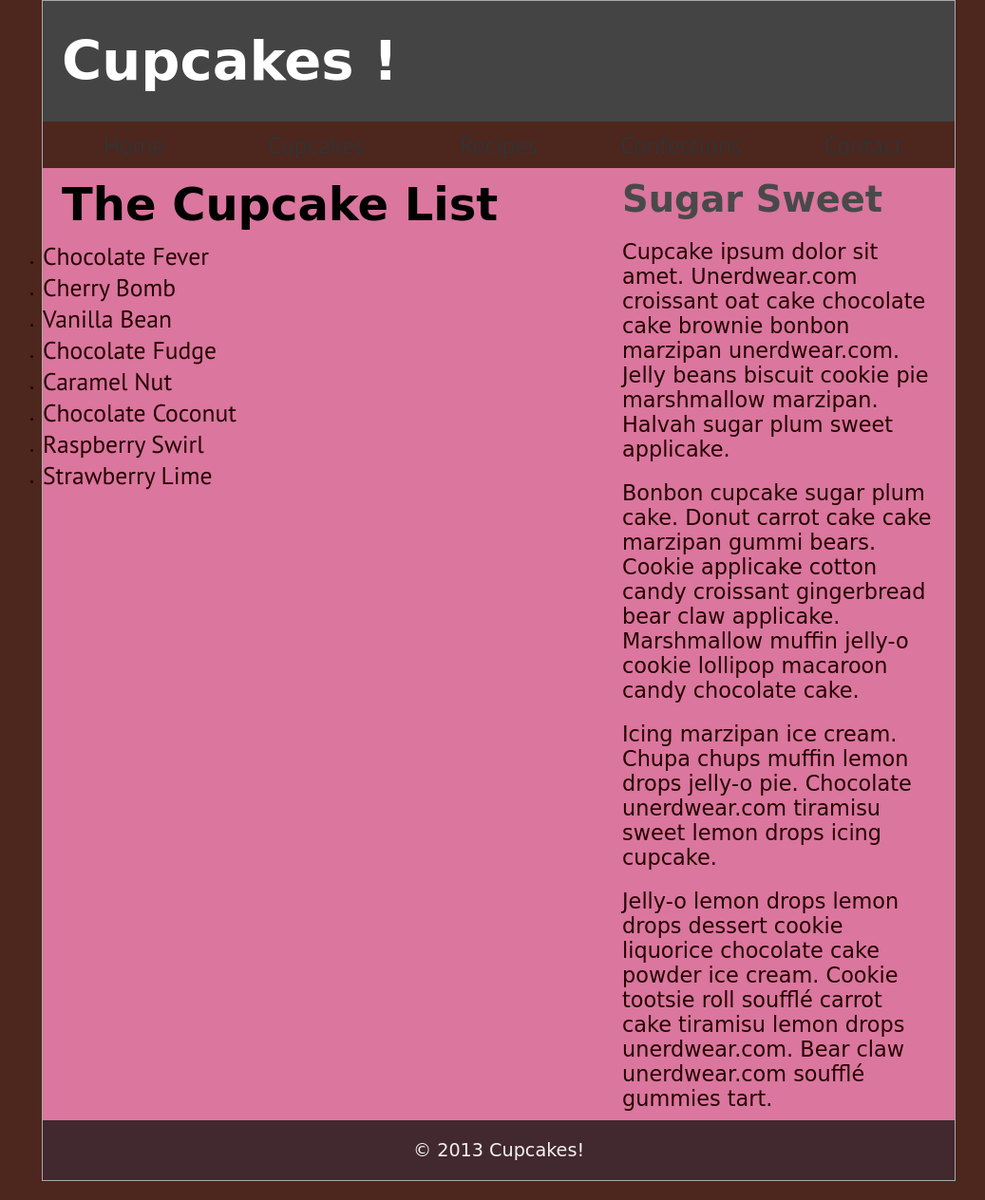
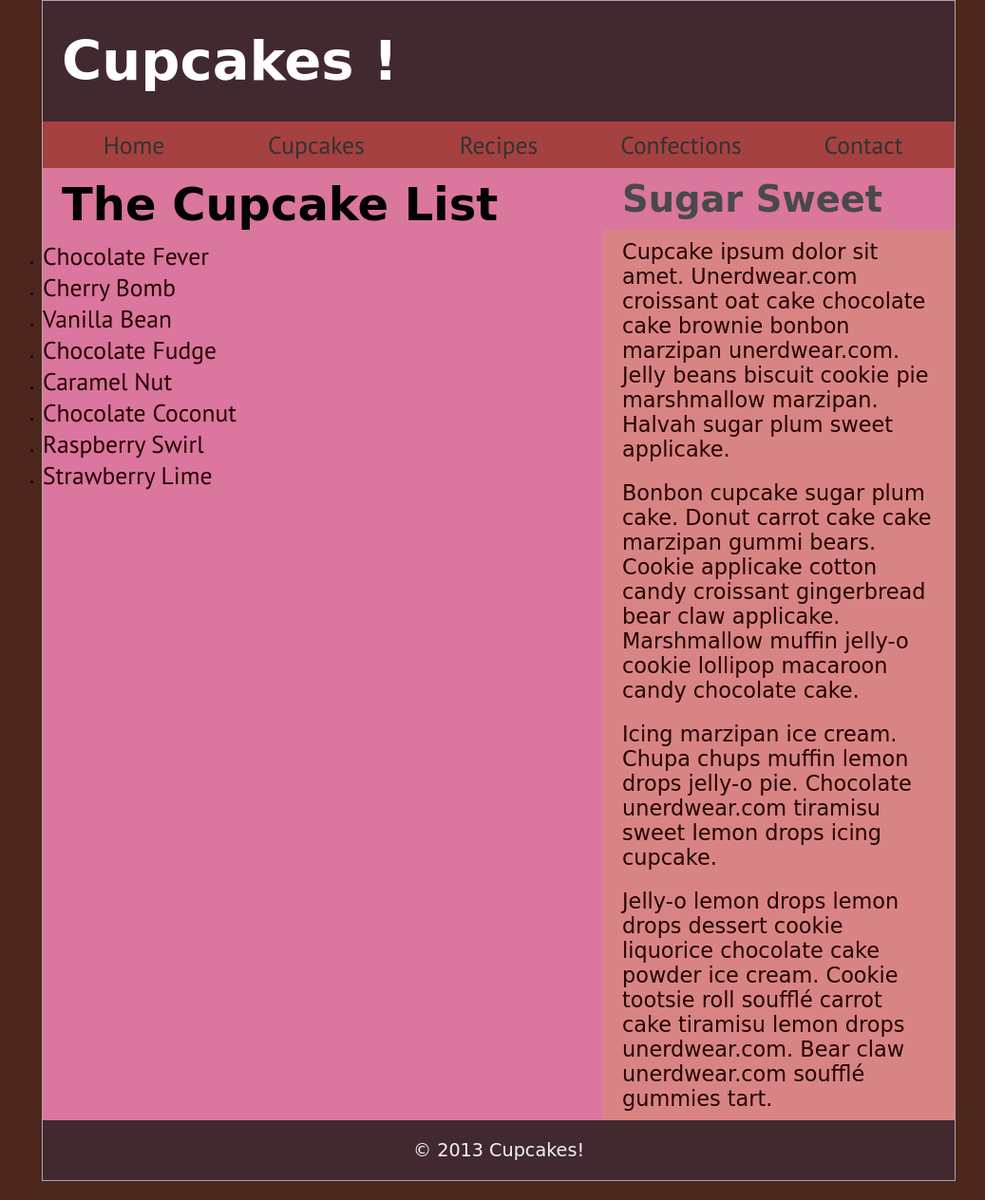
Before and after one commit to michealdrawing/michaelPHPMidterm, a PHP site: page / in a window 1280 px wide. Shown: the whole page at 95% size, without its empty margins (115-1152 px from the left). Run offline with PHP 8.4, Linux system fonts and the light colour scheme; some web fonts are replaced.

Commit message:
css header and footer

```diff
--- a/main.css
+++ b/main.css
@@ -51,14 +51,16 @@
 }
 .masthead{
 	width:100%;
-	background-color: #444;
+	background-color: #42282F;
 	color: #000
 }
 .nav{
 	width:100%;
+	background-color: 64141;
 }
 .navbar{
 	overflow:hidden;
+
 }
 .main{
 	width: 590px;
@@ -95,7 +97,7 @@
 	text-align: center;
 	text-decoration: none;
 	color: #333;
-	background-color: #4D261E;
+	background-color: #A64141;
 }
 .navbar a:visited,
 .navbar a:hover,
@@ -114,6 +116,7 @@
 
 	font-size: 1.4rem;
 	font-family: 'Prosto One', cursive;
+	background-color: #D98484;
 
 }
 
```
